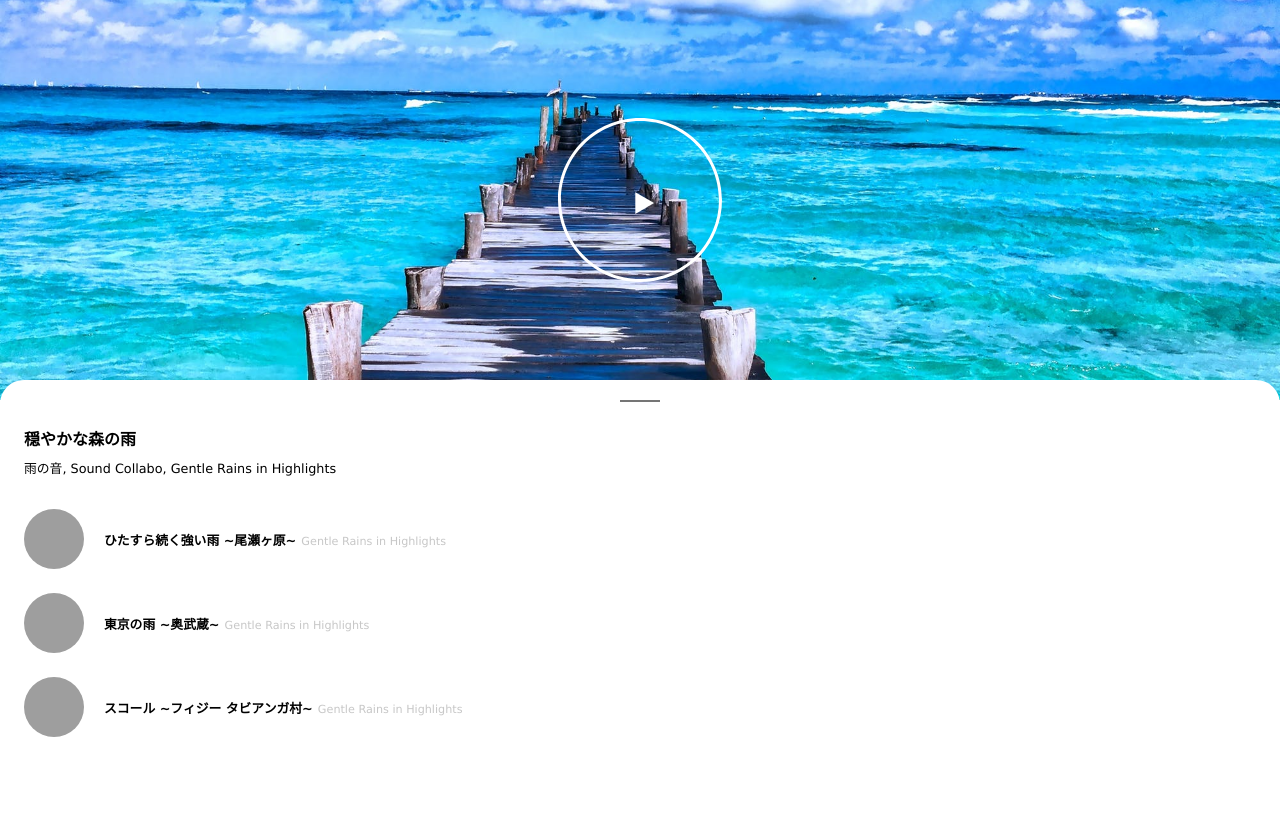
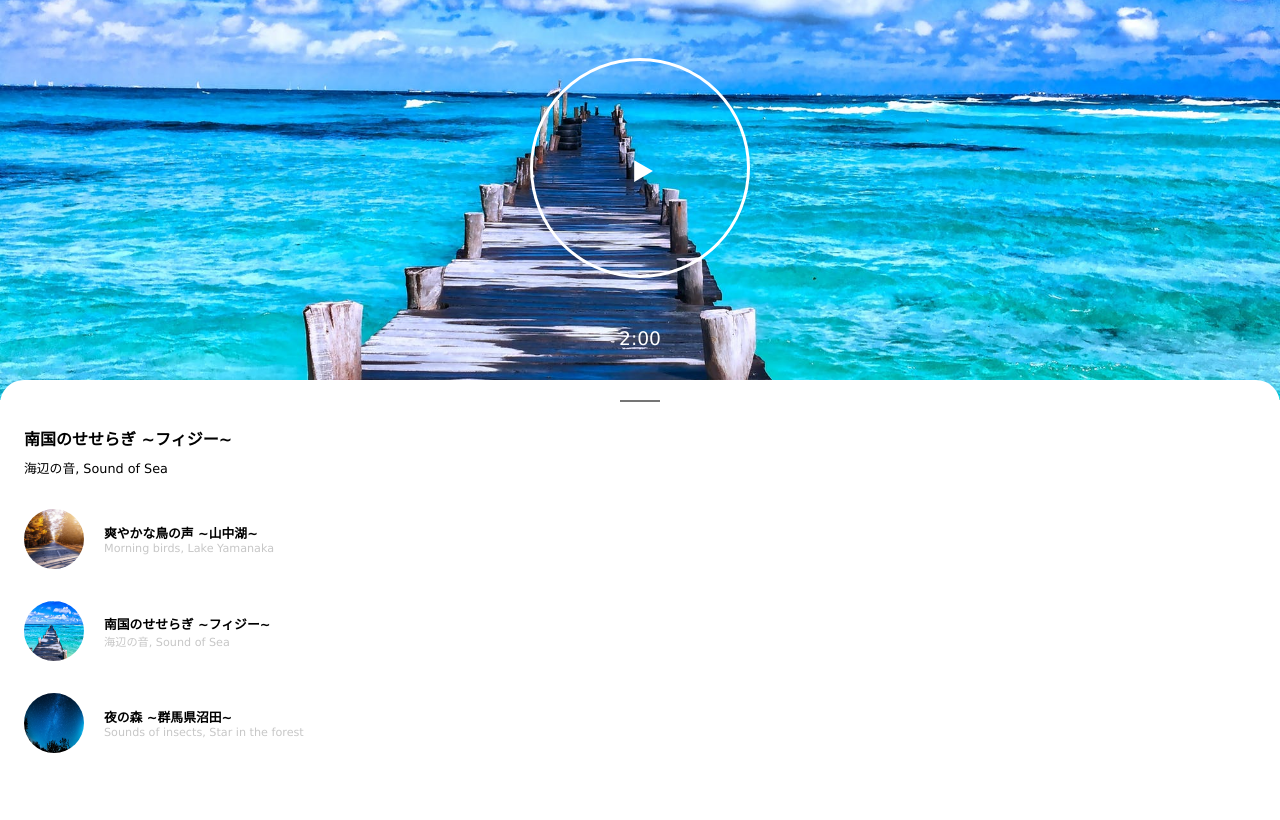
Before and after one commit to Kosukeee/meditation-app, a PHP site: page / in a window 1280 px wide. Run offline with PHP 8.4, Linux system fonts and the light colour scheme; grey boxes are pictures that could not be loaded.

Commit message:
Add play, pause, change sound functions

```diff
--- a/app.js
+++ b/app.js
@@ -1,9 +1,110 @@
 const app = () => {
   const playBtn = document.querySelector('.player-timer-btn');
+  const song = document.querySelector('.song');
+  const player = document.querySelector('.player');
+  const sounds = document.querySelectorAll('.soundList-item');
+  const outline = document.querySelector('.player-timer-moving-circle circle');
+  const outlineLength = outline.getTotalLength();
+  const timeDisplay = document.querySelector('.time-display');
+  let currentTime = song.currentTime;
+  let currentDuration = 120;
+  let leftDuration = currentDuration - currentTime;
+  let minutes = Math.floor(leftDuration / 60);
+  let seconds = Math.floor(leftDuration % 60);
 
-  playBtn.addEventListener('click', () => {
-    console.log('btn is clicked');
-  })
+  window.addEventListener('DOMContentLoaded', () => {
+    mapClickEventToSoundBtn();
+    setAnimateCircle();
+    mapCheckPlayingEvent();
+    updateTimerText(minutes, seconds);
+  });
+
+  const mapCheckPlayingEvent = () => {
+    playBtn.addEventListener('click', () => {
+      checkPlaying(song);
+    });
+  }
+
+  const mapClickEventToSoundBtn = () => {
+    sounds.forEach(sound => {
+      sound.addEventListener('click', function() {
+        const imageUrl = this.getAttribute('data-image');
+
+        song.src = this.getAttribute('data-sound');
+        player.style.backgroundImage = `url(${imageUrl})`;
+      });
+    });
+  };
+
+  const checkPlaying = () => {
+    if (song.paused) {
+      song.play();
+      playBtn.src = 'svg/stop.svg';
+    } else {
+      song.pause();
+      playBtn.src = 'svg/play.svg';
+    }
+  };
+
+  const updateTimerText = (minutes, seconds) => {
+    const renderSeconds = () => {
+      return seconds > 10 ? seconds : `0${seconds}`;
+    }
+
+    timeDisplay.textContent = `${minutes}:${renderSeconds()}`;
+  };
+
+  const animateCircle = () => {
+    let progress = outlineLength - (currentTime / currentDuration) * outlineLength;
+
+    outline.style.strokeDashoffset = progress;
+  };
+
+  const checkSongEnding = () => {
+    if (currentTime > currentDuration) {
+      song.pause();
+      song.currentTime = 0;
+      playBtn.src = 'svg/play.svg';
+    }
+  };
+
+  const setAnimateCircle = () => {
+    outline.style.strokeDasharray = outlineLength;
+    outline.style.strokeDashoffset = outlineLength;
+
+    song.addEventListener('timeupdate', () => {
+      currentTime = song.currentTime;
+      leftDuration = currentDuration - currentTime;
+      minutes = Math.floor(leftDuration / 60);
+      seconds = Math.floor(leftDuration % 60);
+
+      animateCircle();
+      updateTimerText(minutes, seconds);
+      checkSongEnding();
+    });
+  };
+
+  const updatePlayerText = (title, description) => {
+    const playerTitle = document.querySelector('.title-headline');
+    const playerDescription = document.querySelector('.title-description');
+
+    playerTitle.innerText = title;
+    playerDescription.innerText = description;
+  };
+
+  sounds.forEach(option => {
+    option.addEventListener('click', function() {
+      currentDuration = parseInt(this.getAttribute('data-time'));
+      minutes = Math.floor(currentDuration / 60);
+      seconds = Math.floor(currentDuration % 60);
+      playBtn.src = 'svg/play.svg';
+      const title = this.querySelector('.soundList-title').innerText;
+      const description = this.querySelector('.soundList-description').innerText;
+
+      updateTimerText(minutes, seconds);
+      updatePlayerText(title, description);
+    });
+  });
 }
 
 app();
--- a/index.html
+++ b/index.html
@@ -1,5 +1,5 @@
 <!DOCTYPE html>
-<html lang="en">
+<html lang="ja">
   <head>
     <meta charset="UTF-8" />
     <meta name="viewport" content="width=device-width, initial-scale=1.0" />
@@ -10,57 +10,64 @@
   <body>
     <div>
       <div class="player">
-        <div class='player-timer'>
-          <!-- Circle svg -->
-          <svg
-            class='player-timer-circle'
-            width="164"
-            height="164"
-            viewBox="0 0 164 164"
-            fill="none"
-            xmlns="http://www.w3.org/2000/svg"
-          >
-            <path
-              fill-rule="evenodd"
-              clip-rule="evenodd"
-              d="M82 161C125.63 161 161 125.63 161 82C161 38.3695 125.63 3 82 3C38.3695 3 3 38.3695 3 82C3 125.63 38.3695 161 82 161ZM82 164C127.287 164 164 127.287 164 82C164 36.7127 127.287 0 82 0C36.7127 0 0 36.7127 0 82C0 127.287 36.7127 164 82 164Z"
-              fill="white"
-            />
+        <audio class="song" src="sounds/ocean_sunset.mp3" loop></audio>
+        <div class="player-timer">
+          <!-- Track outline -->
+          <svg class="player-timer-circle player-timer-track-circle" width="220" height="220" viewBox="0 0 220 220" fill="none" xmlns="http://www.w3.org/2000/svg">
+            <circle cx="110" cy="110" r="108.5" stroke="white" stroke-width="3"/>
           </svg>
-          <!-- Triangle svg -->
-          <svg class='player-timer-btn' width="29" height="28" viewBox="0 0 29 28" fill="none" xmlns="http://www.w3.org/2000/svg">
-            <path d="M9.82532 6.24994L28.5753 17.0753L9.82532 27.9006L9.82532 6.24994Z" fill="white"/>
+          <!-- Moving outline -->
+          <svg class="player-timer-circle player-timer-moving-circle" width="220" height="220" viewBox="0 0 220 220" fill="none" xmlns="http://www.w3.org/2000/svg">
+            <circle cx="110" cy="110" r="108.5" stroke="#B7B7B7" stroke-width="3"/>
           </svg>
+          <!-- Play svg -->
+          <img src="svg/play.svg" alt="" class="player-timer-btn" />
+          <h3 class='time-display'>0:00</h3>
         </div>
       </div>
       <div class="selection">
         <span class="selection-bar"></span>
         <div class="title">
-          <p class="title-headline">穏やかな森の雨</p>
+          <p class="title-headline">南国のせせらぎ ~フィジー~</p>
           <p class="title-description">
-            雨の音, Sound Collabo, Gentle Rains in Highlights
+            海辺の音, Sound of Sea
           </p>
         </div>
-        <div class='soundList'>
-          <div class="soundList-item">
-            <img src="img/shooting_star.jpg" alt="" class="soundList-image" />
+        <div class="soundList">
+          <div
+            class="soundList-item"
+            data-sound="sounds/morning_forest.mp3"
+            data-image="img/road.jpg"
+            data-time="120"
+          >
+            <img src="img/road.jpg" alt="" class="soundList-image" />
             <div class="soundList-text">
-              <span class="soundList-title">ひたすら続く強い雨 ~尾瀬ヶ原~</span>
-              <span class="soundList-description">Gentle Rains in Highlights</span>
+              <span class="soundList-title">爽やかな鳥の声 ~山中湖~</span>
+              <span class="soundList-description">Morning birds, Lake Yamanaka</span>
             </div>
           </div>
-          <div class="soundList-item">
-            <img src="img/shooting_star.jpg" alt="" class="soundList-image" />
+          <div
+            class="soundList-item"
+            data-sound="sounds/ocean_sunset.mp3"
+            data-image="img/ocean.jpg"
+            data-time="60"
+          >
+            <img src="img/ocean.jpg" alt="" class="soundList-image" />
             <div class="soundList-text">
-              <span class="soundList-title">東京の雨 ~奥武蔵~</span>
-              <span class="soundList-description">Gentle Rains in Highlights</span>
+              <span class="soundList-title">南国のせせらぎ ~フィジー~</span>
+              <span class="soundList-description">海辺の音, Sound of Sea</span>
             </div>
           </div>
-          <div class="soundList-item">
-            <img src="img/shooting_star.jpg" alt="" class="soundList-image" />
+          <div
+            class="soundList-item"
+            data-sound="sounds/night_forest.mp3"
+            data-image="img/night-forest.jpg"
+            data-time="180"
+          >
+            <img src="img/night-forest.jpg" alt="" class="soundList-image" />
             <div class="soundList-text">
-              <span class="soundList-title">スコール ~フィジー タビアンガ村~</span>
-              <span class="soundList-description">Gentle Rains in Highlights</span>
+              <span class="soundList-title">夜の森 ~群馬県沼田~</span>
+              <span class="soundList-description">Sounds of insects, Star in the forest</span>
             </div>
           </div>
         </div>
--- a/style.css
+++ b/style.css
@@ -18,16 +18,28 @@ body {
 
 .player-timer-circle {
   position: absolute;
-  top: 50%;
+  top: 42%;
   left: 50%;
-  transform: translate(-50%, -50%);
+  transform: translate(-50%, -50%) rotate(-90deg);
+  height: 220px;
+  width: 220px;
 }
 
 .player-timer-btn {
   position: absolute;
-  top: 50%;
+  top: 42%;
   left: 50%;
-  transform: translate(-50%, -50%);
+  transform: translate(-54%, -50%);
+}
+
+.time-display {
+  position: absolute;
+  bottom: 8%;
+  left: 50%;
+  transform: translateX(-50%);
+  color: #fff;
+  font-weight: 100;
+  font-family: "ヒラギノ角ゴ ProN W3", "Hiragino Kaku Gothic ProN", "メイリオ", "Meiryo", "verdana", sans-serif;
 }
 
 .selection {
@@ -87,17 +99,17 @@ body {
 .soundList-item {
   display: flex;
   align-items: center;
-  margin-bottom: 24px;
+  margin-bottom: 2rem;
 }
 
 .soundList-title {
   font-size: .8rem;
   font-weight: bold;
-  display: inline-block;
+  display: block;
 }
 
 .soundList-description {
   font-size: 0.7rem;
-  display: inline-block;
+  display: block;
   color: #c7c7c7;
 }
```
Also changed, not shown: img/night-forest.jpg (added), svg/circle.svg (deleted), svg/moving-outline.svg (added), svg/play.svg (renamed from svg/triangle 2.svg), svg/stop.png (added), svg/stop.svg (added), svg/track-circle.svg (added), 4 other files.
